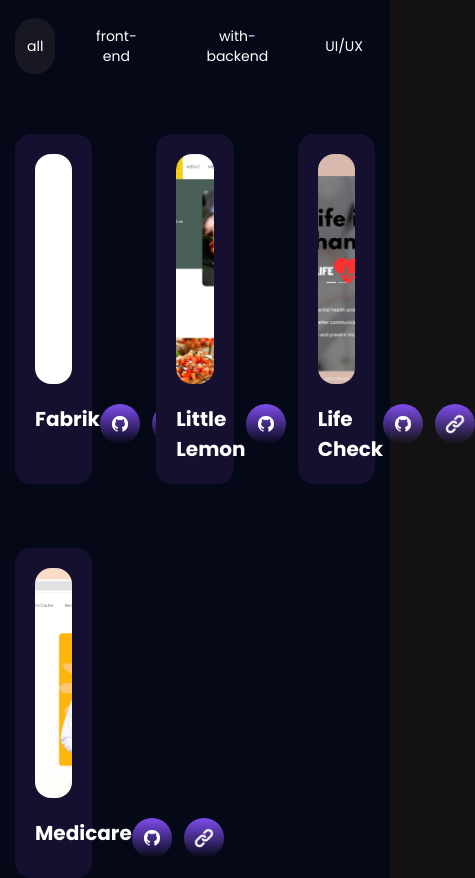
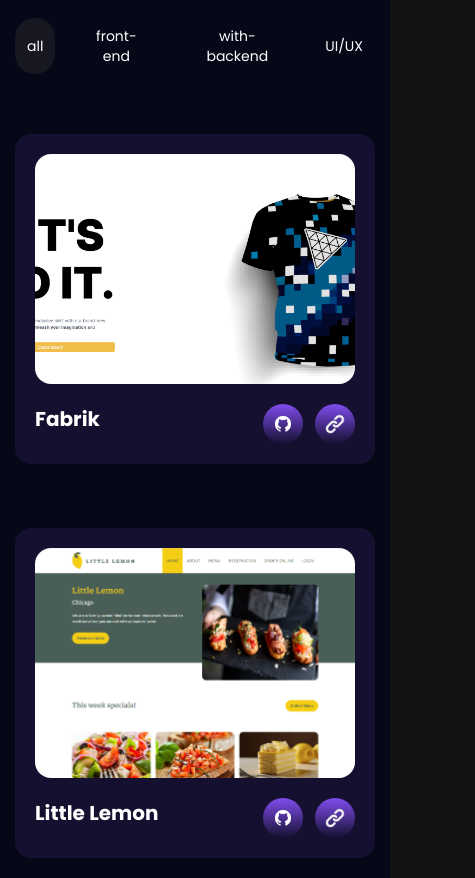
Before and after one commit to Jennovator/Jenyll-Portfolio, a React (Vite) app: page / in a window 390 px wide. Shown: the part 3060-3938 px from the top of the page, 475 px wide, since content can reach past the window. Built offline with nearby package versions, Linux system fonts and the light colour scheme.

Commit message:
#Update: updated grid size

```diff
--- a/src/components/Projects.jsx
+++ b/src/components/Projects.jsx
@@ -135,7 +135,7 @@ const Projects = () => {
           </div>
 
           <div className="mt-10 flex flex-wrap gap-7 items-center justify-between">
-            <div className="flex gap-4 mb-8">
+            <div className="flex gap-4 mb-8 sm:items-center">
               {tabs.map((tab) => (
                 <button
                   key={tab}
@@ -149,7 +149,7 @@ const Projects = () => {
               ))}
             </div>
 
-            <div className={`grid grid-cols-3 gap-16 mb-8`}>
+            <div className={`grid xl:grid-cols-3 gap-16 mb-8 xxs:grid-cols-1 sm:grid-cols-2`}>
              {filteredProjects.map((project, index) => (
 
               <ProjectCard key={`project-${index}`} index={index} {...project} />
```
